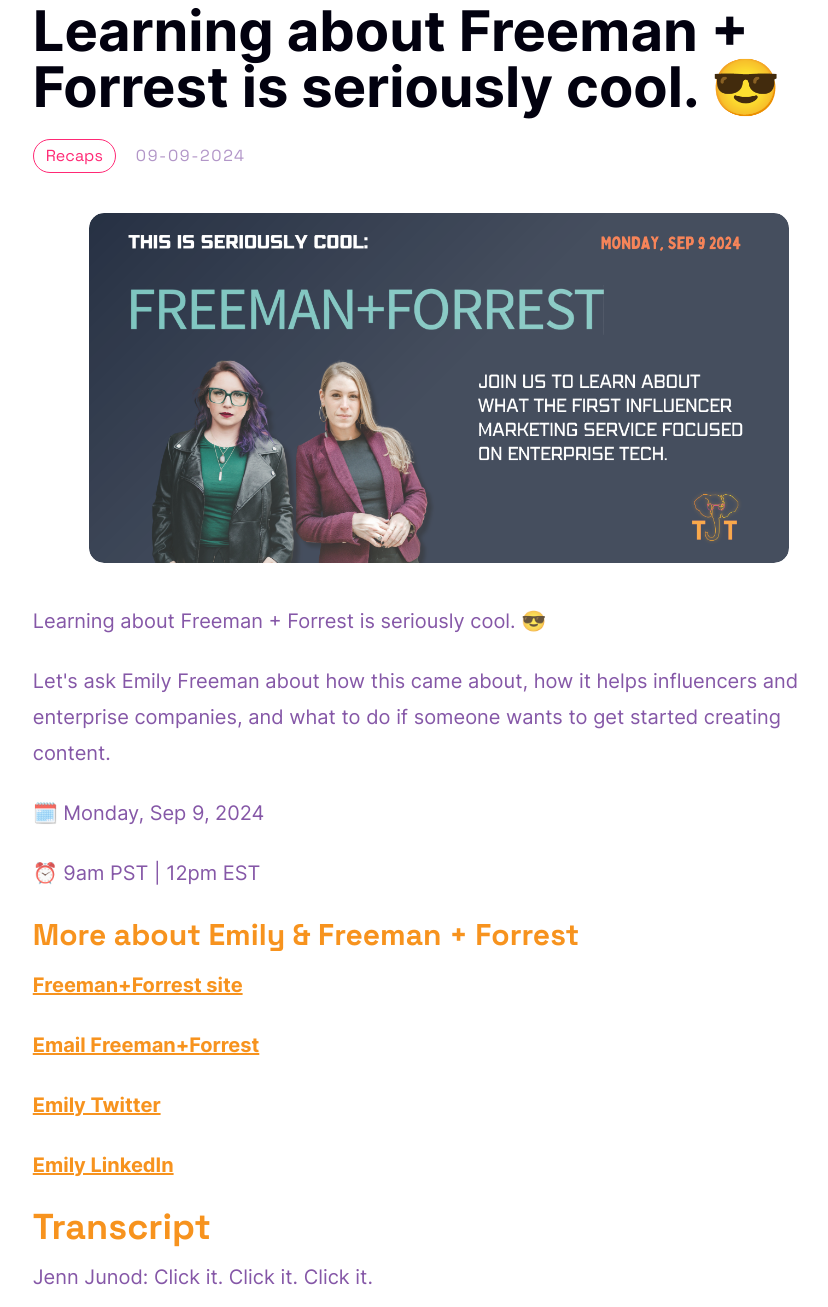
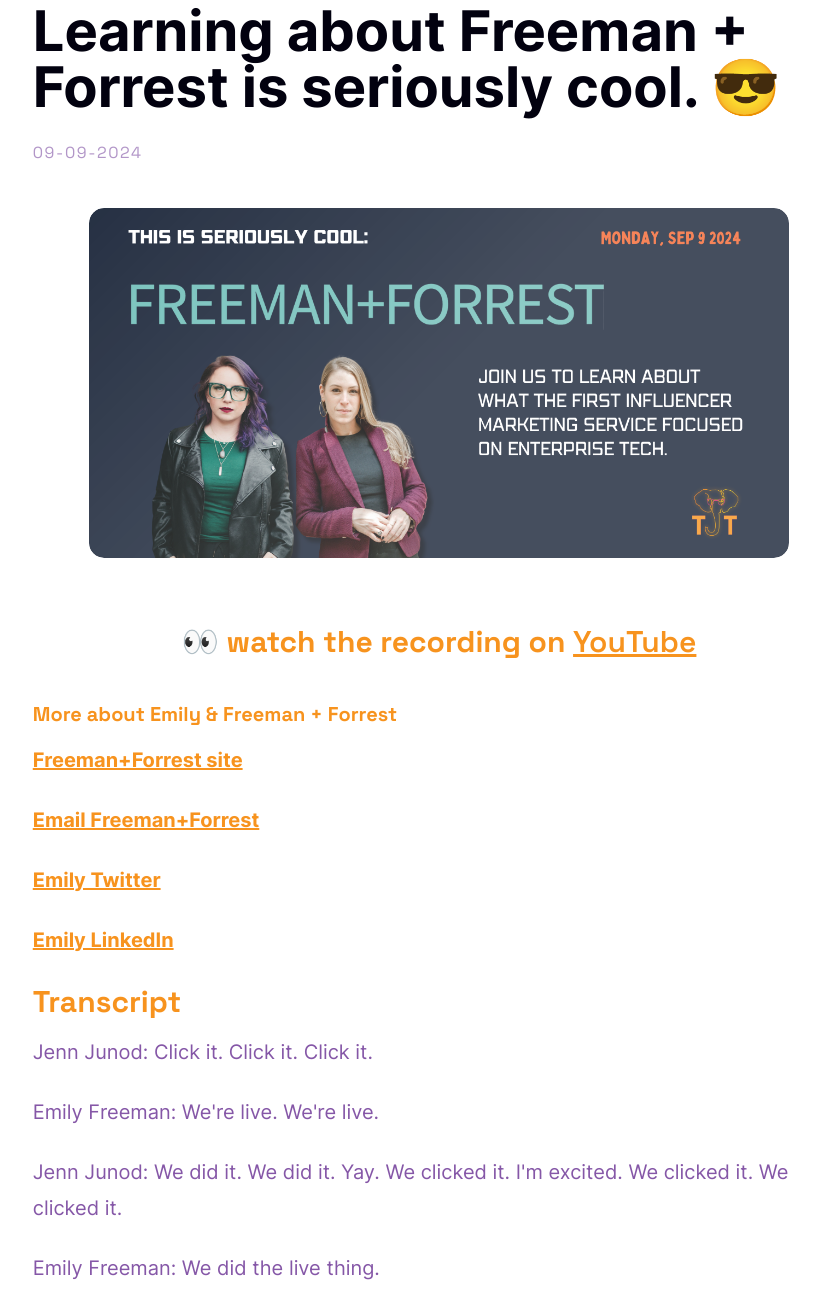
Before and after one commit to jennjunod/teachjenntech, an Astro site: page /blog/20240912 in a window 1280 px wide. Shown: the part 149-1456 px from the top of the page, without its empty margins (201-1029 px from the left). Built offline with nearby package versions, Linux system fonts and the light colour scheme; Astro itself is replaced by a stand-in of ours.

Commit message:
blog post done

```diff
--- a/src/content/blog/20240912.mdx
+++ b/src/content/blog/20240912.mdx
@@ -1,21 +1,16 @@
 ---
 title: "Learning about Freeman + Forrest is seriously cool. 😎"
 pubDate: 2024-09-09
-intro: I learn, I write, I share
-tag: Recaps
+intro: "Let's ask Emily Freeman about how this came about, how it helps influencers and enterprise companies, and what to do if someone wants to get started creating content."
+tag: ""
 author: junod
 image: ../../assets/blog/20240909.png
 embed: '<iframe width="560" height="315" src="https://www.youtube.com/embed/L8Q7X4_CcME?si=G-_Aof9vBTJyHuQU" title="YouTube video player" frameborder="0" allow="accelerometer; autoplay; clipboard-write; encrypted-media; gyroscope; picture-in-picture; web-share" referrerpolicy="strict-origin-when-cross-origin" allowfullscreen></iframe>'
 ---
-Learning about Freeman + Forrest is seriously cool. 😎
+### <center>👀 watch the recording on [YouTube](https://www.youtube.com/live/L8Q7X4_CcME?si=6hBXCDu1eofpAlFK)</center>
 
-Let's ask Emily Freeman about how this came about, how it helps influencers and enterprise companies, and what to do if someone wants to get started creating content.
 
-🗓️ Monday, Sep 9, 2024
-
-⏰ 9am PST | 12pm EST
-
-### More about Emily & Freeman + Forrest
+#### More about Emily & Freeman + Forrest
 [Freeman+Forrest site](https://www.freemanandforrest.com/)
 
 [Email Freeman+Forrest](hey@freemanandforrest.com)
@@ -24,7 +19,7 @@ Let's ask Emily Freeman about how this came about, how it helps influencers and
 
 [Emily LinkedIn](https://www.linkedin.com/in/editingemily/)
 
-## Transcript
+### Transcript
 Jenn Junod: Click it. Click it. Click it.
 
 Emily Freeman: We're live. We're live.
--- a/src/content/config.ts
+++ b/src/content/config.ts
@@ -5,7 +5,7 @@ const blogCollection = defineCollection({
     schema: ({image}) => z.object({
         title: z.string(),
         intro: z.string().optional(),
-        tag: z.string(),
+        tag: z.string().optional(),
         image: image().optional(),
         author: reference('author'),
         pubDate: z.date(),
```
